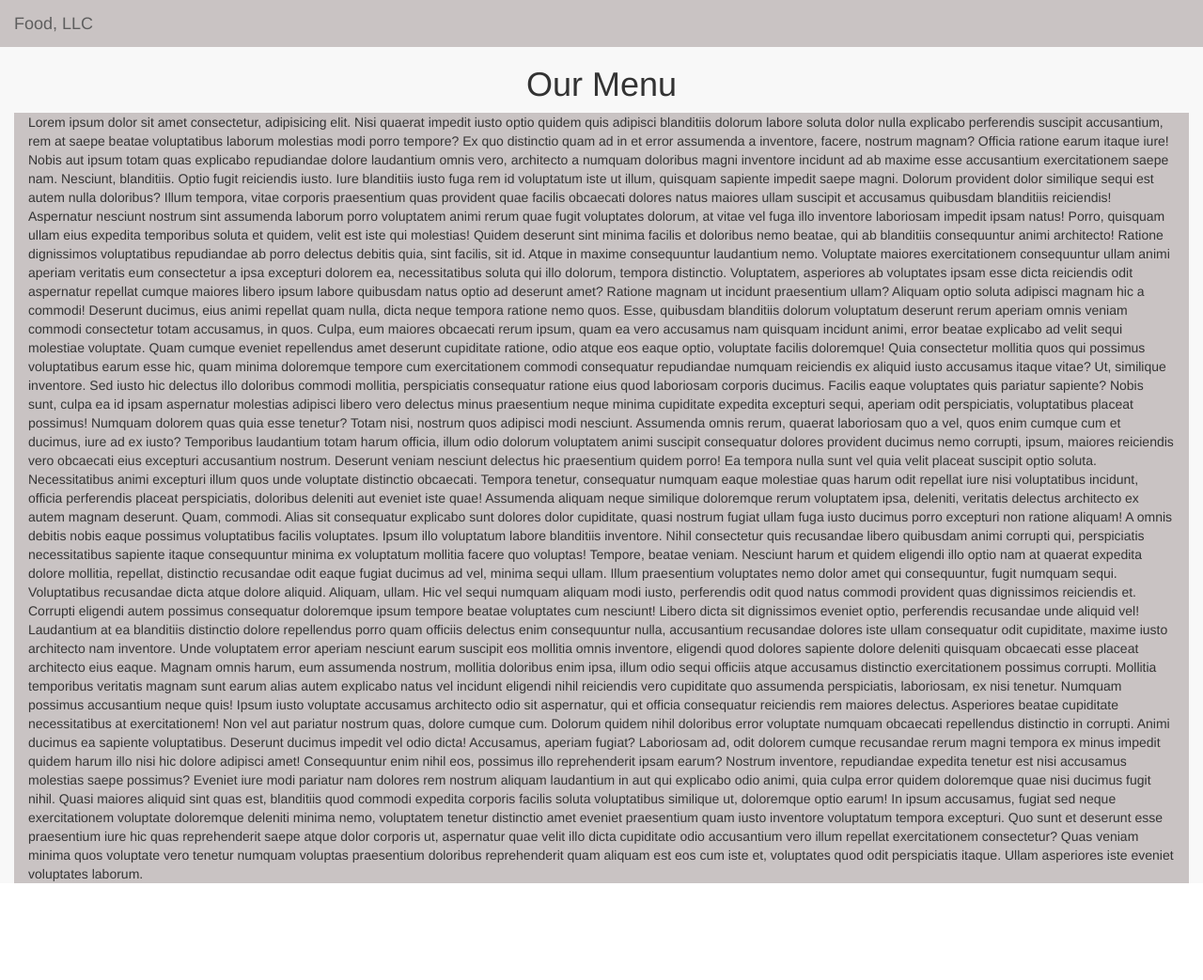
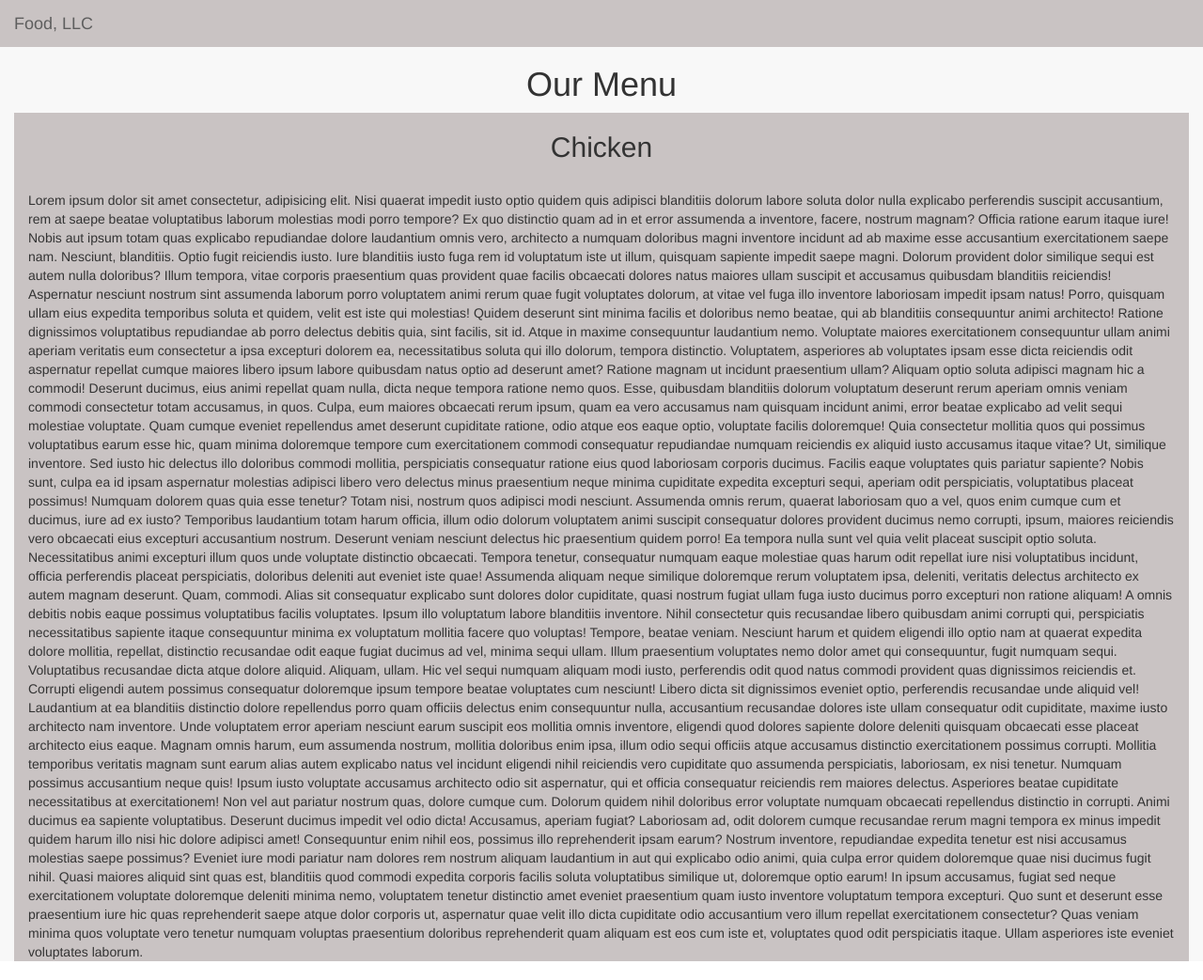
Before and after one commit to adaga007/coursera-assignment, a Jekyll site: the page module3-solution/index.html, which Jekyll copies as it is, in a window 1280 px wide. Shown: the whole page at 94% size. Built offline with Jekyll 4.4.1, drawn with Linux system fonts in a browser that asks for light colours; before the commit the page ends 960 px from its top, so only the background shows below that.

Commit message:
new entries

```diff
--- a/module3-solution/index.html
+++ b/module3-solution/index.html
@@ -34,6 +34,7 @@
               </div>
                 <div>
                   <section class="col-xs-12" id="section1">
+                    <h2 class="text-center">Chicken</h2> <br>
                       Lorem ipsum dolor sit amet consectetur, adipisicing elit. Nisi quaerat impedit iusto optio
                       quidem quis adipisci blanditiis dolorum labore soluta dolor nulla explicabo perferendis suscipit
                       accusantium, rem at saepe beatae voluptatibus laborum molestias modi porro tempore? Ex quo
```
